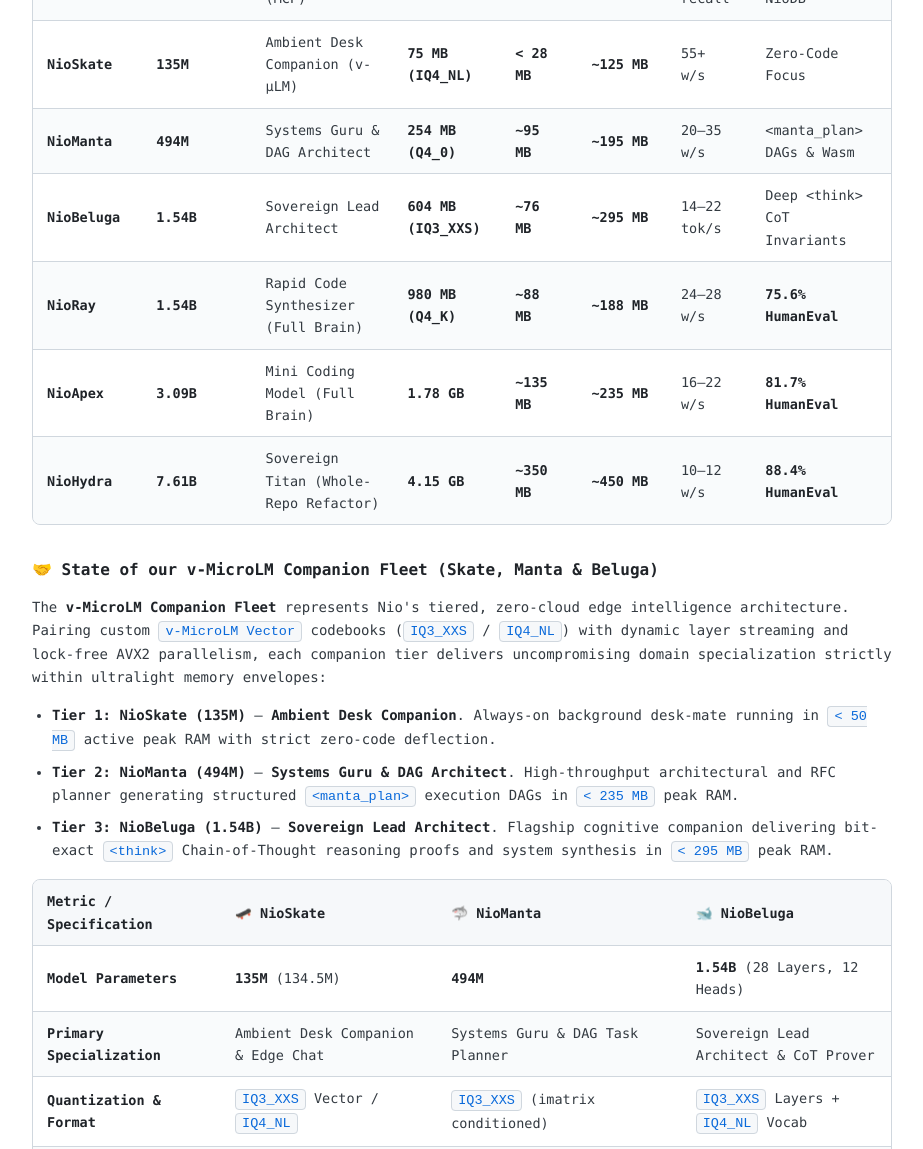
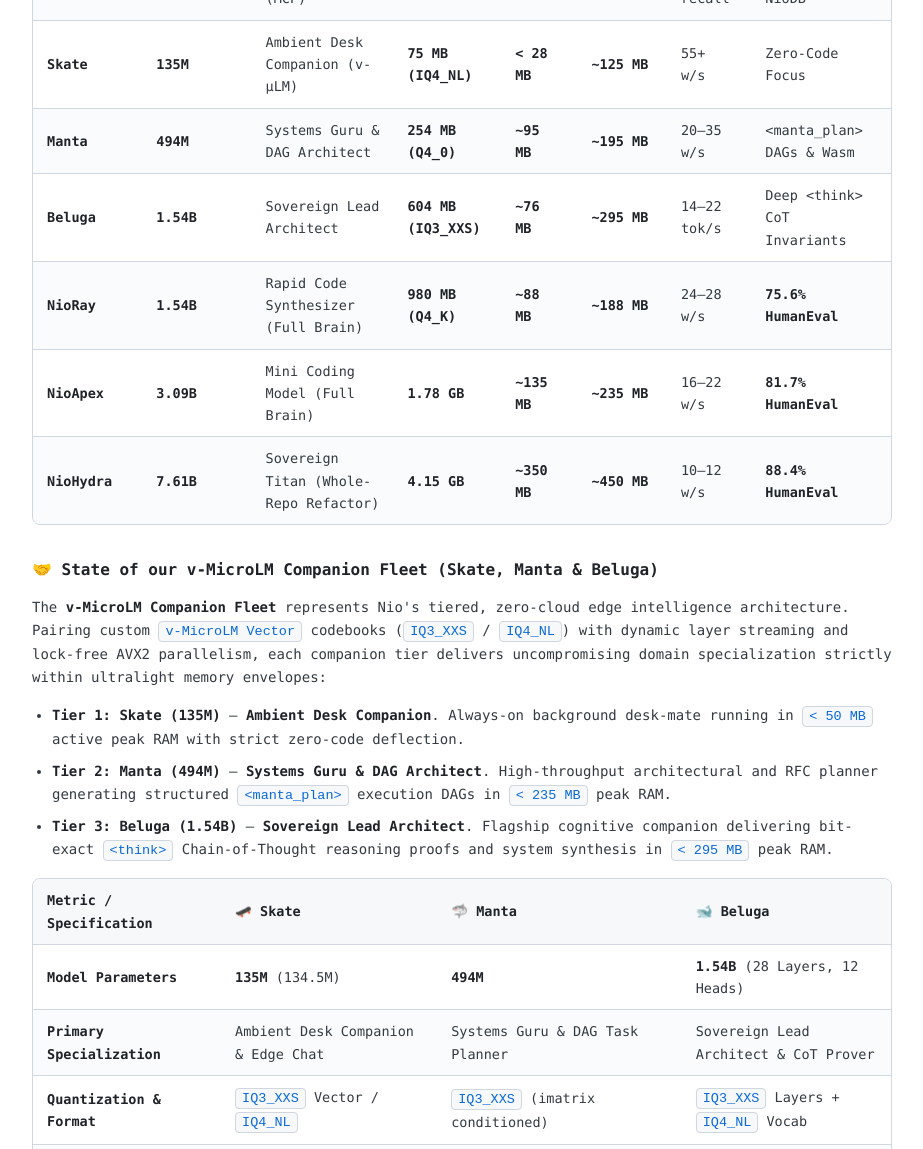
Before and after one commit to nio-labs/nio-xs, a website: page docs/index.html in a window 1280 px wide. Shown: the part 4800-5949 px from the top of the page, without its empty margins (323-1246 px from the left). Drawn offline with nearby package versions, Linux system fonts and the light colour scheme; a web font is replaced by a local one.

Commit message:
docs: standardize companion model naming to Skate, Manta, and Beluga without Nio prefix

```diff
--- a/docs/index.html
+++ b/docs/index.html
@@ -351,9 +351,9 @@ nioxs viper plugin list</code></pre>
             <tbody>
               <tr><td><strong>NioViper</strong></td><td><strong>100M</strong></td><td>Terminal Swiss Gear &amp; Reflex Oracle</td><td><strong>61.7 MB (Q4_0)</strong></td><td><strong>&lt; 27 MB</strong></td><td><strong>~124 MB</strong></td><td>Sub-20µs</td><td>Instant CLI Reflex</td></tr>
               <tr><td><strong>NioDolphin</strong></td><td><strong>135M</strong></td><td>Universal Engram Memory (MCP)</td><td><strong>75 MB (IQ4_NL)</strong></td><td><strong>&lt; 28 MB</strong></td><td><strong>~125 MB</strong></td><td>Sub-5ms recall</td><td>Hebbian Memory &amp; NioDB</td></tr>
-              <tr><td><strong>NioSkate</strong></td><td><strong>135M</strong></td><td>Ambient Desk Companion (v-µLM)</td><td><strong>75 MB (IQ4_NL)</strong></td><td><strong>&lt; 28 MB</strong></td><td><strong>~125 MB</strong></td><td>55+ w/s</td><td>Zero-Code Focus</td></tr>
-              <tr><td><strong>NioManta</strong></td><td><strong>494M</strong></td><td>Systems Guru &amp; DAG Architect</td><td><strong>254 MB (Q4_0)</strong></td><td><strong>~95 MB</strong></td><td><strong>~195 MB</strong></td><td>20–35 w/s</td><td>&lt;manta_plan&gt; DAGs &amp; Wasm</td></tr>
-              <tr><td><strong>NioBeluga</strong></td><td><strong>1.54B</strong></td><td>Sovereign Lead Architect</td><td><strong>604 MB (IQ3_XXS)</strong></td><td><strong>~76 MB</strong></td><td><strong>~295 MB</strong></td><td>14–22 tok/s</td><td>Deep &lt;think&gt; CoT Invariants</td></tr>
+              <tr><td><strong>Skate</strong></td><td><strong>135M</strong></td><td>Ambient Desk Companion (v-µLM)</td><td><strong>75 MB (IQ4_NL)</strong></td><td><strong>&lt; 28 MB</strong></td><td><strong>~125 MB</strong></td><td>55+ w/s</td><td>Zero-Code Focus</td></tr>
+              <tr><td><strong>Manta</strong></td><td><strong>494M</strong></td><td>Systems Guru &amp; DAG Architect</td><td><strong>254 MB (Q4_0)</strong></td><td><strong>~95 MB</strong></td><td><strong>~195 MB</strong></td><td>20–35 w/s</td><td>&lt;manta_plan&gt; DAGs &amp; Wasm</td></tr>
+              <tr><td><strong>Beluga</strong></td><td><strong>1.54B</strong></td><td>Sovereign Lead Architect</td><td><strong>604 MB (IQ3_XXS)</strong></td><td><strong>~76 MB</strong></td><td><strong>~295 MB</strong></td><td>14–22 tok/s</td><td>Deep &lt;think&gt; CoT Invariants</td></tr>
               <tr><td><strong>NioRay</strong></td><td><strong>1.54B</strong></td><td>Rapid Code Synthesizer (Full Brain)</td><td><strong>980 MB (Q4_K)</strong></td><td><strong>~88 MB</strong></td><td><strong>~188 MB</strong></td><td>24–28 w/s</td><td><strong>75.6% HumanEval</strong></td></tr>
               <tr><td><strong>NioApex</strong></td><td><strong>3.09B</strong></td><td>Mini Coding Model (Full Brain)</td><td><strong>1.78 GB</strong></td><td><strong>~135 MB</strong></td><td><strong>~235 MB</strong></td><td>16–22 w/s</td><td><strong>81.7% HumanEval</strong></td></tr>
               <tr><td><strong>NioHydra</strong></td><td><strong>7.61B</strong></td><td>Sovereign Titan (Whole-Repo Refactor)</td><td><strong>4.15 GB</strong></td><td><strong>~350 MB</strong></td><td><strong>~450 MB</strong></td><td>10–12 w/s</td><td><strong>88.4% HumanEval</strong></td></tr>
@@ -363,13 +363,13 @@ nioxs viper plugin list</code></pre>
           <h3 style="margin-top: 2rem; margin-bottom: 0.75rem;">🤝 State of our v-MicroLM Companion Fleet (Skate, Manta &amp; Beluga)</h3>
           <p>The <strong>v-MicroLM Companion Fleet</strong> represents Nio's tiered, zero-cloud edge intelligence architecture. Pairing custom <code>v-MicroLM Vector</code> codebooks (<code>IQ3_XXS</code> / <code>IQ4_NL</code>) with dynamic layer streaming and lock-free AVX2 parallelism, each companion tier delivers uncompromising domain specialization strictly within ultralight memory envelopes:</p>
           <ul style="margin-bottom: 1rem; padding-left: 1.25rem;">
-            <li><strong>Tier 1: NioSkate (135M)</strong> — <strong>Ambient Desk Companion</strong>. Always-on background desk-mate running in <code>&lt; 50 MB</code> active peak RAM with strict zero-code deflection.</li>
-            <li><strong>Tier 2: NioManta (494M)</strong> — <strong>Systems Guru &amp; DAG Architect</strong>. High-throughput architectural and RFC planner generating structured <code>&lt;manta_plan&gt;</code> execution DAGs in <code>&lt; 235 MB</code> peak RAM.</li>
-            <li><strong>Tier 3: NioBeluga (1.54B)</strong> — <strong>Sovereign Lead Architect</strong>. Flagship cognitive companion delivering bit-exact <code>&lt;think&gt;</code> Chain-of-Thought reasoning proofs and system synthesis in <code>&lt; 295 MB</code> peak RAM.</li>
+            <li><strong>Tier 1: Skate (135M)</strong> — <strong>Ambient Desk Companion</strong>. Always-on background desk-mate running in <code>&lt; 50 MB</code> active peak RAM with strict zero-code deflection.</li>
+            <li><strong>Tier 2: Manta (494M)</strong> — <strong>Systems Guru &amp; DAG Architect</strong>. High-throughput architectural and RFC planner generating structured <code>&lt;manta_plan&gt;</code> execution DAGs in <code>&lt; 235 MB</code> peak RAM.</li>
+            <li><strong>Tier 3: Beluga (1.54B)</strong> — <strong>Sovereign Lead Architect</strong>. Flagship cognitive companion delivering bit-exact <code>&lt;think&gt;</code> Chain-of-Thought reasoning proofs and system synthesis in <code>&lt; 295 MB</code> peak RAM.</li>
           </ul>
 
           <div class="table-container"><table>
-            <thead><tr><th>Metric / Specification</th><th>🛹 NioSkate</th><th>🦈 NioManta</th><th>🐋 NioBeluga</th></tr></thead>
+            <thead><tr><th>Metric / Specification</th><th>🛹 Skate</th><th>🦈 Manta</th><th>🐋 Beluga</th></tr></thead>
             <tbody>
               <tr><td><strong>Model Parameters</strong></td><td><strong>135M</strong> (134.5M)</td><td><strong>494M</strong></td><td><strong>1.54B</strong> (28 Layers, 12 Heads)</td></tr>
               <tr><td><strong>Primary Specialization</strong></td><td>Ambient Desk Companion &amp; Edge Chat</td><td>Systems Guru &amp; DAG Task Planner</td><td>Sovereign Lead Architect &amp; CoT Prover</td></tr>
@@ -385,11 +385,11 @@ nioxs viper plugin list</code></pre>
             </tbody>
           </table></div>
 
-          <h3 style="margin-top: 2rem; margin-bottom: 0.75rem;">🐋 NioBeluga vs Stock Qwen 2.5 (1.5B): Side-by-Side Comparison</h3>
-          <p>Direct empirical comparison between Stock Qwen 2.5 1.5B in standard deployment (Ollama / llama.cpp) and NioBeluga running inside the native sovereign NioXS engine on pure CPU:</p>
+          <h3 style="margin-top: 2rem; margin-bottom: 0.75rem;">🐋 Beluga vs Stock Qwen 2.5 (1.5B): Side-by-Side Comparison</h3>
+          <p>Direct empirical comparison between Stock Qwen 2.5 1.5B in standard deployment (Ollama / llama.cpp) and Beluga running inside the native sovereign NioXS engine on pure CPU:</p>
 
           <div class="table-container"><table>
-            <thead><tr><th>Technical Dimension</th><th>Stock Qwen 2.5 1.5B (Standard Ollama / llama.cpp)</th><th>NioBeluga (Sovereign NioXS Engine)</th></tr></thead>
+            <thead><tr><th>Technical Dimension</th><th>Stock Qwen 2.5 1.5B (Standard Ollama / llama.cpp)</th><th>Beluga (Sovereign NioXS Engine)</th></tr></thead>
             <tbody>
               <tr><td><strong>Model Parameters</strong></td><td>1.54 Billion (28 Layers, 12 Heads, 2 KV Heads)</td><td>1.54 Billion (28 Layers, 12 Heads, 2 KV Heads)</td></tr>
               <tr><td><strong>Vocabulary Coverage</strong></td><td>151,936 BPE Tokens</td><td>151,936 BPE Tokens (100% stock identical)</td></tr>
```
Also changed, not shown: README.md.
